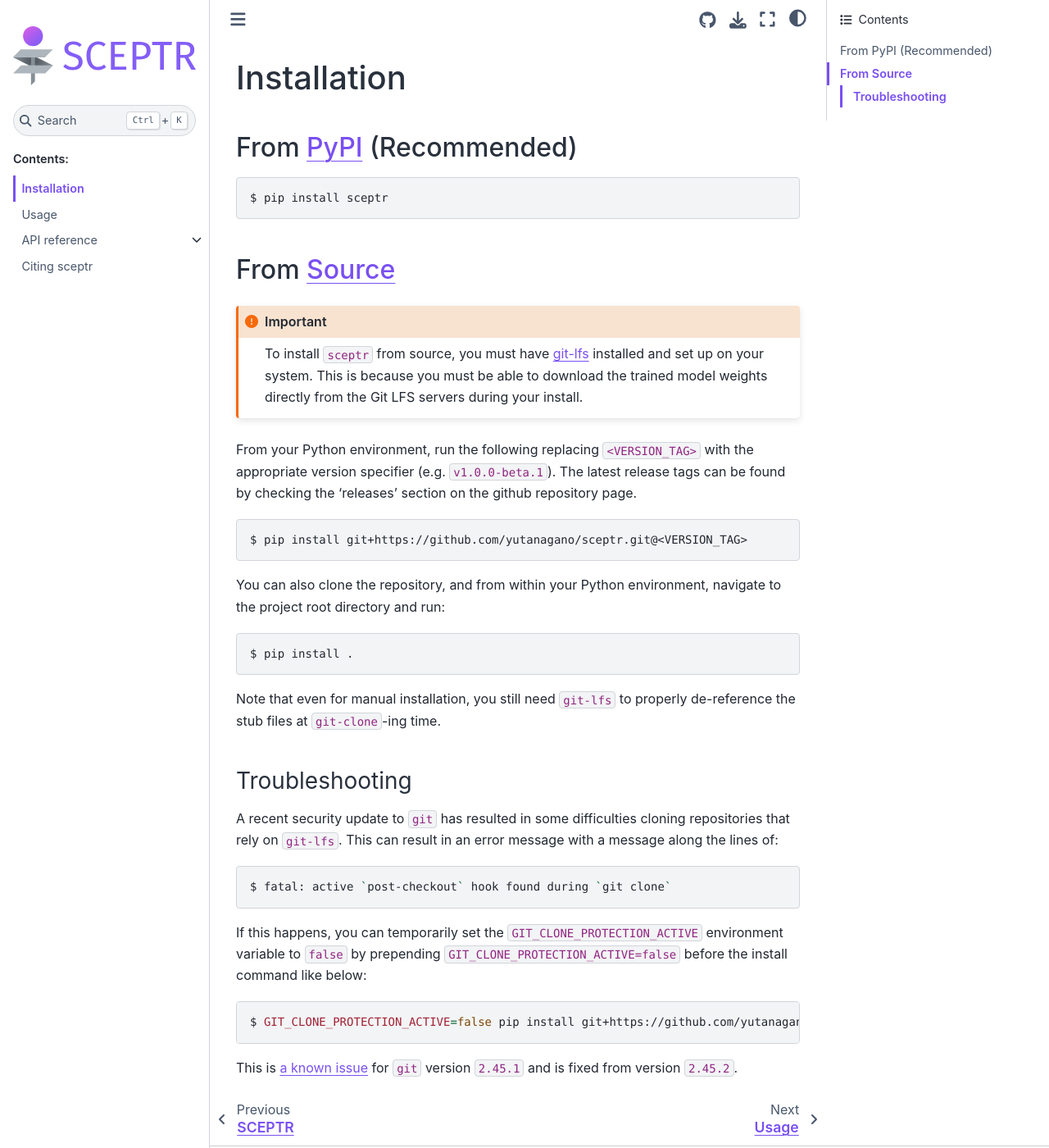
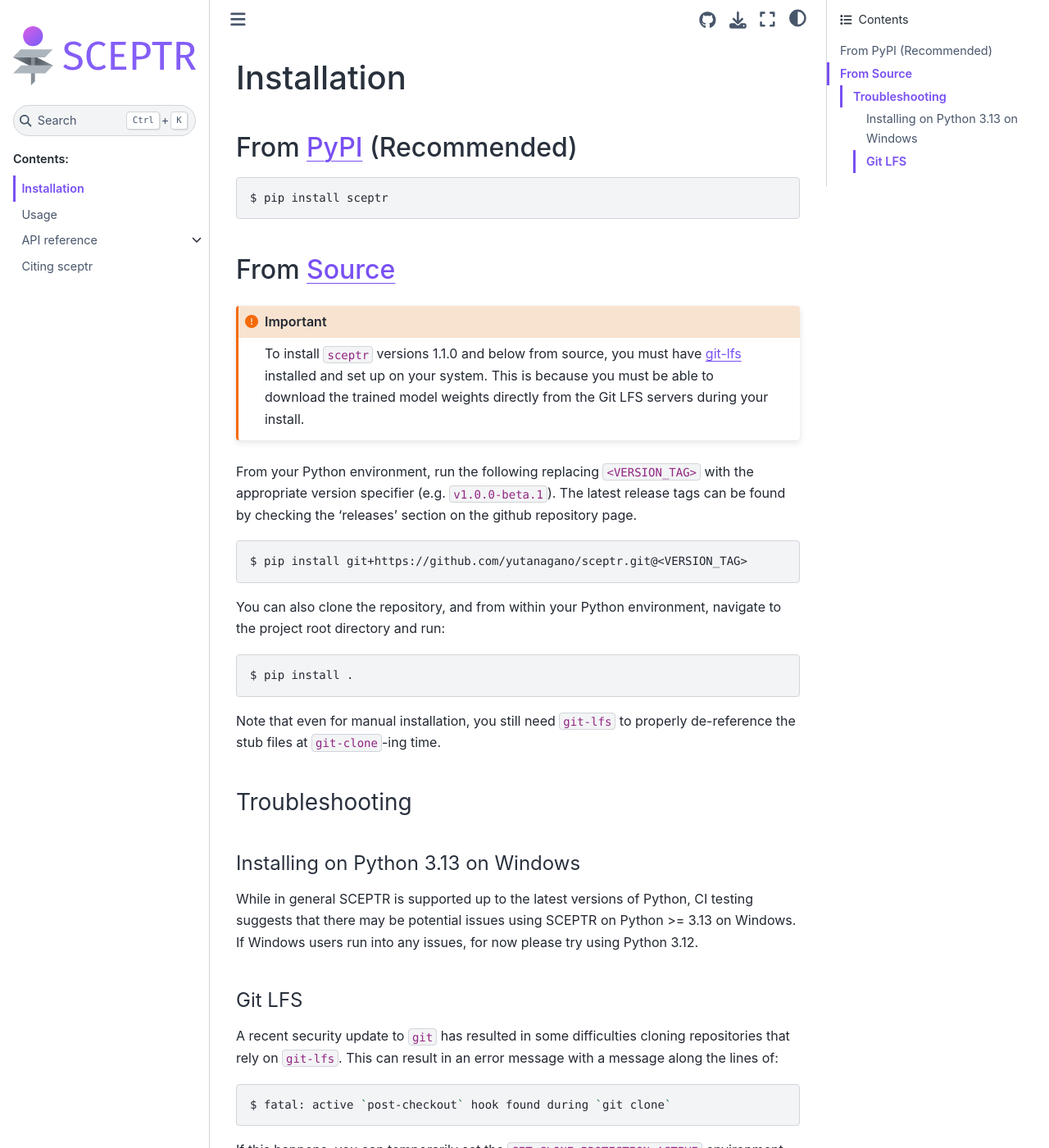
Before and after one commit to yutanagano/sceptr, a Sphinx documentation site: the page built from docs/installation.rst, in a window 1280 px wide and 1400 px high. Shown: the whole window at 82% size. Built offline with Sphinx 7.4.7 and the Sphinx Book theme 1.1.4, drawn with Linux system fonts in a browser that asks for light colours.

Commit message:
add note about potential issues on Windows Python >= 3.13

```diff
--- a/docs/installation.rst
+++ b/docs/installation.rst
@@ -12,7 +12,7 @@
 -----------------------------------------------------
 
 .. important::
-	To install ``sceptr`` from source, you must have `git-lfs <https://git-lfs.com/>`_ installed and set up on your system.
+	To install ``sceptr`` versions 1.1.0 and below from source, you must have `git-lfs <https://git-lfs.com/>`_ installed and set up on your system.
 	This is because you must be able to download the trained model weights directly from the Git LFS servers during your install.
 
 From your Python environment, run the following replacing ``<VERSION_TAG>`` with the appropriate version specifier (e.g. ``v1.0.0-beta.1``).
@@ -33,6 +33,15 @@
 Troubleshooting
 ...............
 
+Installing on Python 3.13 on Windows
+************************************
+
+While in general SCEPTR is supported up to the latest versions of Python, CI testing suggests that there may be potential issues using SCEPTR on Python >= 3.13 on Windows.
+If Windows users run into any issues, for now please try using Python 3.12.
+
+Git LFS
+*******
+
 A recent security update to ``git`` has resulted in some difficulties cloning repositories that rely on ``git-lfs``.
 This can result in an error message with a message along the lines of:
 
```
